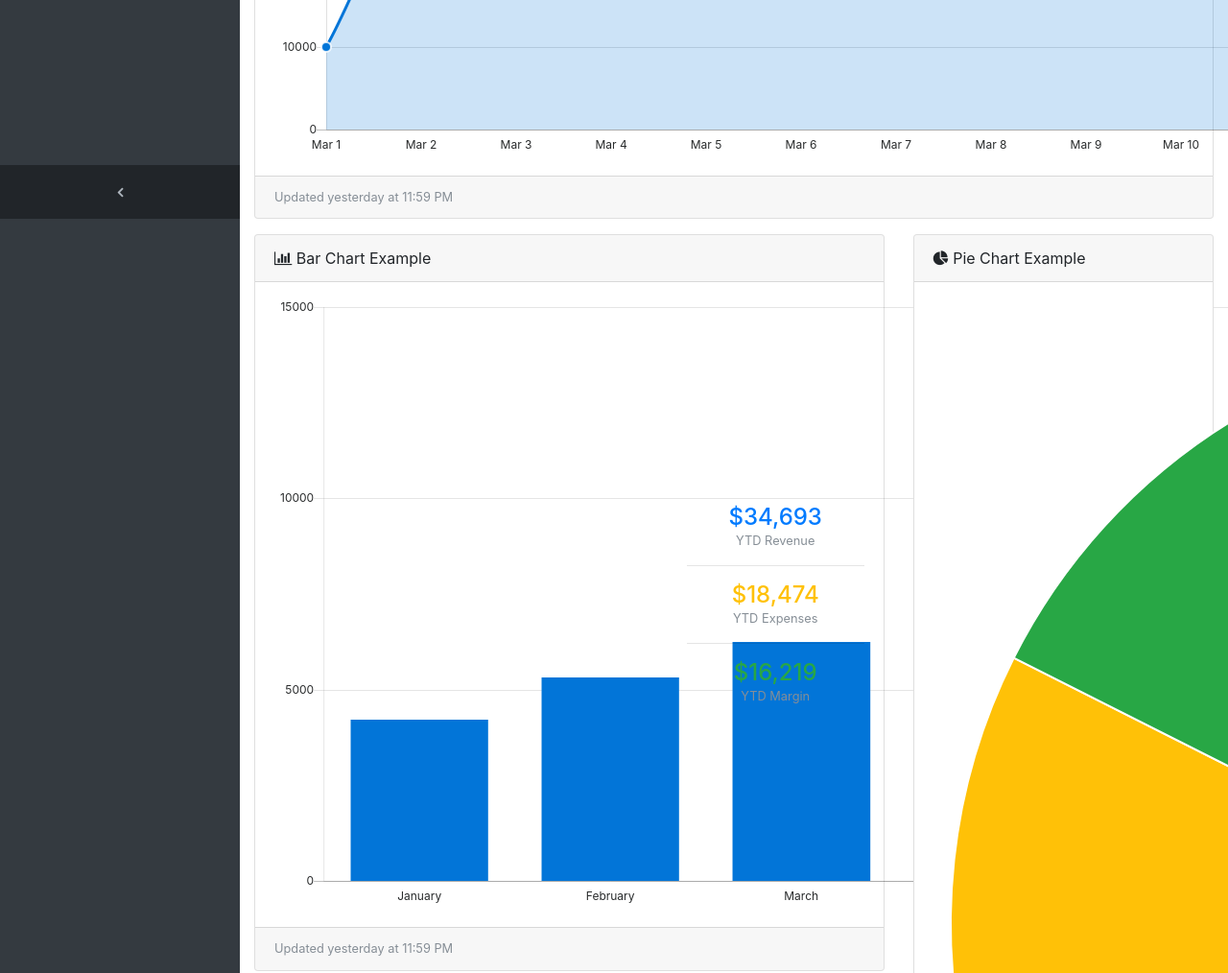
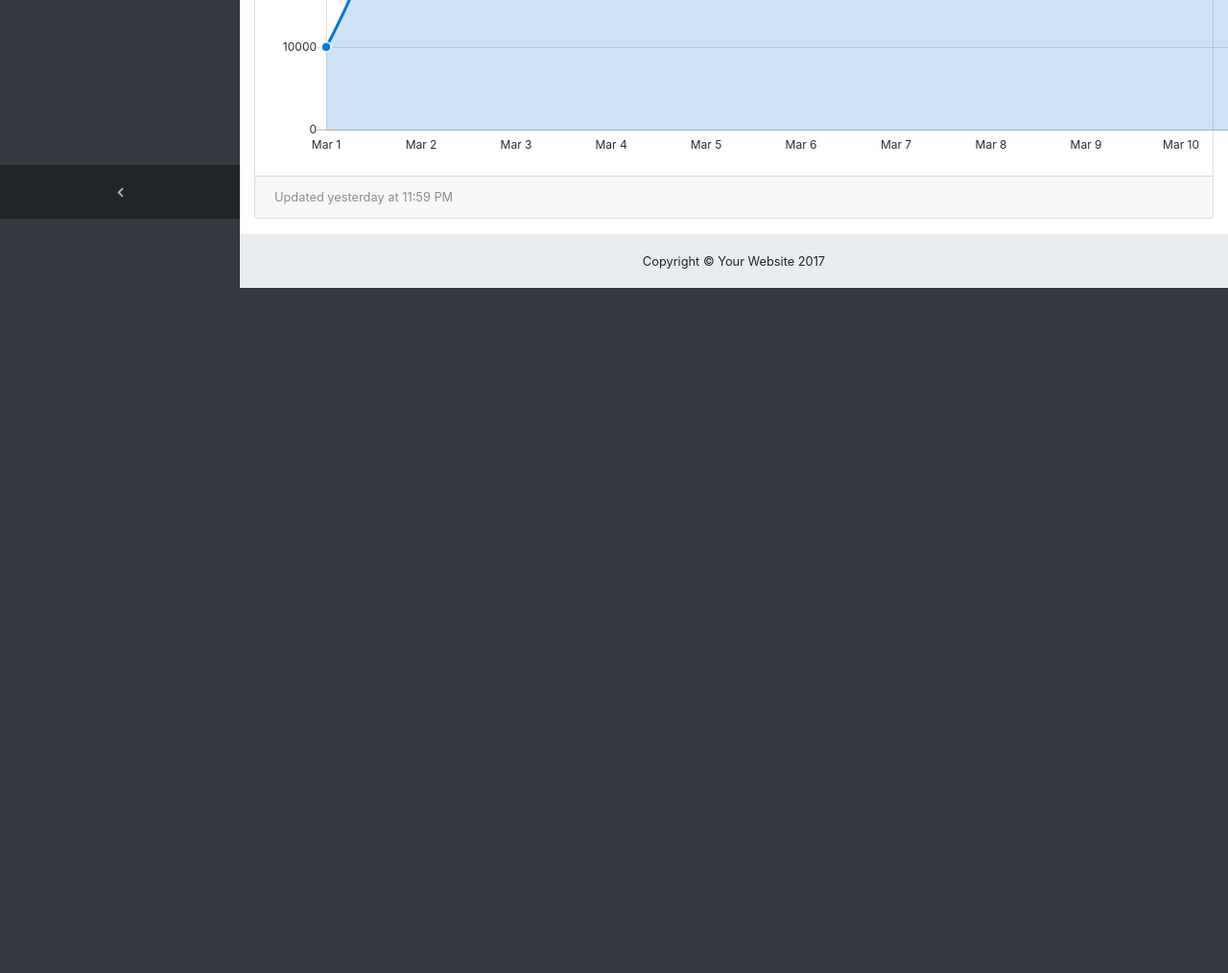
Before and after one commit to HuddMacks2017/HuddMacks2017.github.io, a website with bundled scripts: page index.html in a window 1280 px wide. Shown: the part 572-1586 px from the top of the page at 96% size. After the commit the page ends 872 px from the top, so only its background shows below. Built offline with nearby package versions, Linux system fonts and the light colour scheme.

Commit message:
deleted the charts that we didn't want

```diff
--- a/index.html
+++ b/index.html
@@ -202,45 +202,6 @@
         </div>
         <div class="card-footer small text-muted">Updated yesterday at 11:59 PM</div>
       </div>
-      <div class="row">
-        <div class="col-lg-8">
-          <!-- Example Bar Chart Card-->
-          <div class="card mb-3">
-            <div class="card-header">
-              <i class="fa fa-bar-chart"></i> Bar Chart Example</div>
-            <div class="card-body">
-              <div class="row">
-                <div class="col-sm-8 my-auto">
-                  <canvas id="myBarChart" width="100" height="50"></canvas>
-                </div>
-                <div class="col-sm-4 text-center my-auto">
-                  <div class="h4 mb-0 text-primary">$34,693</div>
-                  <div class="small text-muted">YTD Revenue</div>
-                  <hr>
-                  <div class="h4 mb-0 text-warning">$18,474</div>
-                  <div class="small text-muted">YTD Expenses</div>
-                  <hr>
-                  <div class="h4 mb-0 text-success">$16,219</div>
-                  <div class="small text-muted">YTD Margin</div>
-                </div>
-              </div>
-            </div>
-            <div class="card-footer small text-muted">Updated yesterday at 11:59 PM</div>
-          </div>
-          <!-- /Card Columns-->
-        </div>
-        <div class="col-lg-4">
-          <!-- Example Pie Chart Card-->
-          <div class="card mb-3">
-            <div class="card-header">
-              <i class="fa fa-pie-chart"></i> Pie Chart Example</div>
-            <div class="card-body">
-              <canvas id="myPieChart" width="100%" height="100"></canvas>
-            </div>
-            <div class="card-footer small text-muted">Updated yesterday at 11:59 PM</div>
-          </div>
-        </div>
-      </div>
     </div>
     <!-- /.container-fluid-->
     <!-- /.content-wrapper-->
```
